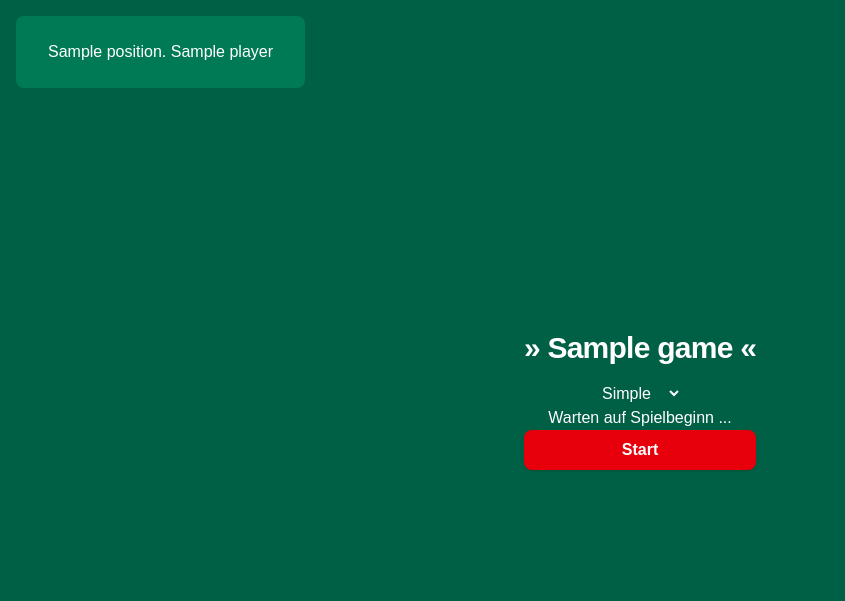
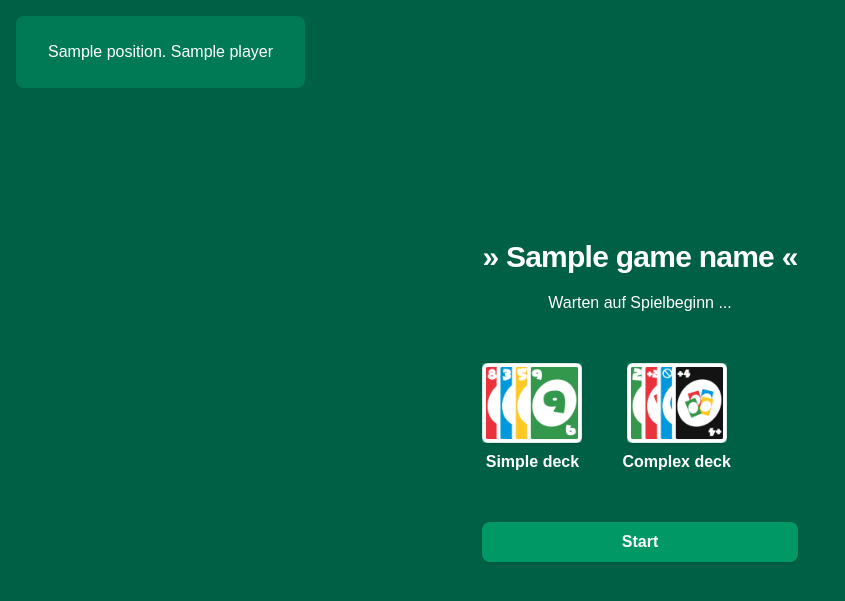
Before and after one commit to uno-uni-kiel/uno, a Flask app: template templates/lobby.html in a window 1280 px wide. Shown: the top 601 px of the page, without its empty margins (0-845 px from the left). Run offline with Flask 3, Linux system fonts and the light colour scheme; the template is opened without the code that fills it: most values are stand-ins (such as "Sample title", 1, 10 or a date in 2020); data that the repository does not hold is empty.

Commit message:
added game deck selector to lobby

```diff
--- a/templates/lobby.html
+++ b/templates/lobby.html
@@ -5,20 +5,56 @@
 {% block content %}
     <div class="h-screen w-screen flex items-center justify-center bg-emerald-800 text-white">
         <div class="text-center">
-            <h2 class="text-3xl font-extrabold tracking-tight mb-4">» {{ game[0] }} «</h2>
-
-            <select name="game-deck">
-                <option>Simple</option>
-                <option>Complex</option>
-            </select>
+            <h2 class="text-3xl font-extrabold tracking-tight mb-4">» {{ game_name }} «</h2>
 
             <p>
                 Warten auf Spielbeginn ...
             </p>
 
+            <br><br>
+
+            <div class="flex flex-row gap-10">
+                <form action="" method="post">
+                    <input type="hidden" name="type" value="select_deck">
+                    <input type="hidden" name="deck" value="simple">
+
+                    {% if game_deck_id == 0 %}
+                    <button type="submit" style="height: 80px; width: 100px" class="shadow-sm rounded-xs ring-3 ring-emerald-500  ring-offset-4 ring-offset-emerald-800">
+                        <img src="/static/Grafiken/simpledeck_cover.png">
+                    </button>
+                    {% else %}
+                    <button type="submit" style="height: 80px; width: 100px" class="shadow-sm rounded-xs">
+                        <img src="/static/Grafiken/simpledeck_cover.png">
+                    </button>
+                    {% endif %}
+
+                    <p class="font-semibold">Simple deck</p>
+                </form>
+
+                <form action="" method="post">
+                    <input type="hidden" name="type" value="select_deck">
+                    <input type="hidden" name="deck" value="complex">
+
+                    {% if game_deck_id == 1 %}
+                    <button type="submit" style="height: 80px; width: 100px" class="shadow-sm rounded-xs ring-3 ring-emerald-500  ring-offset-4 ring-offset-emerald-800">
+                        <img src="/static/Grafiken/complexdeck_cover.png">
+                    </button>
+                    {% else %}
+                    <button type="submit" style="height: 80px; width: 100px" class="shadow-sm rounded-xs">
+                        <img src="/static/Grafiken/complexdeck_cover.png">
+                    </button>
+                    {% endif %}
+
+                    <p class="font-semibold">Complex deck</p>
+                </form>
+            </div>
+
+            <br><br>
+
             <form action="" method="post">
+                <input type="hidden" name="type" value="start">
 
-                <button type="submit" class="w-full bg-red-600 hover:bg-red-700 text-white font-semibold py-2 px-4 rounded-lg shadow-sm">
+                <button type="submit" class="w-full bg-emerald-600 hover:bg-emerald-700 text-white font-semibold py-2 px-4 rounded-lg shadow-sm">
                     Start
                 </button>
             </form>
```
Also changed, not shown: lobby.py (+45 -4 lines).
